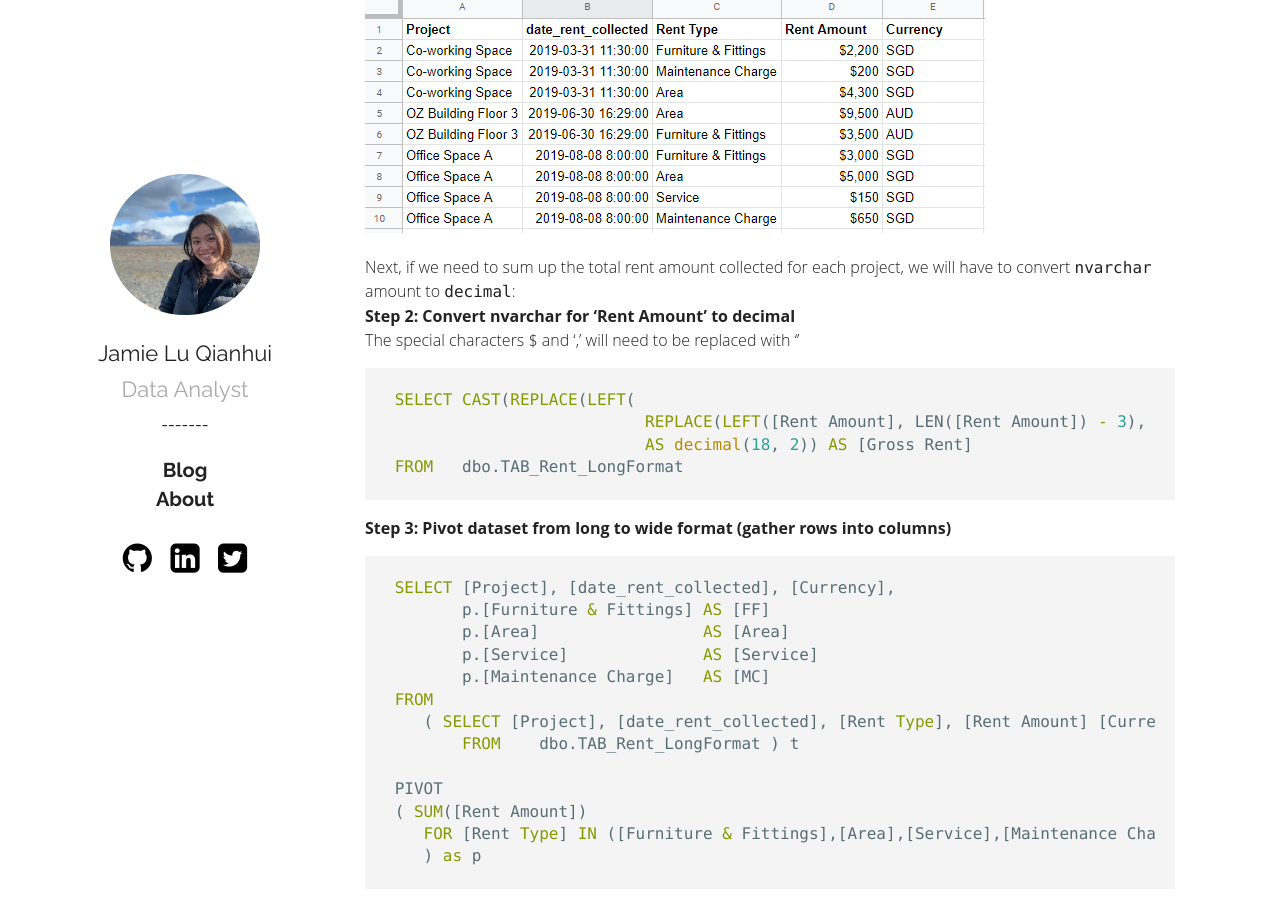
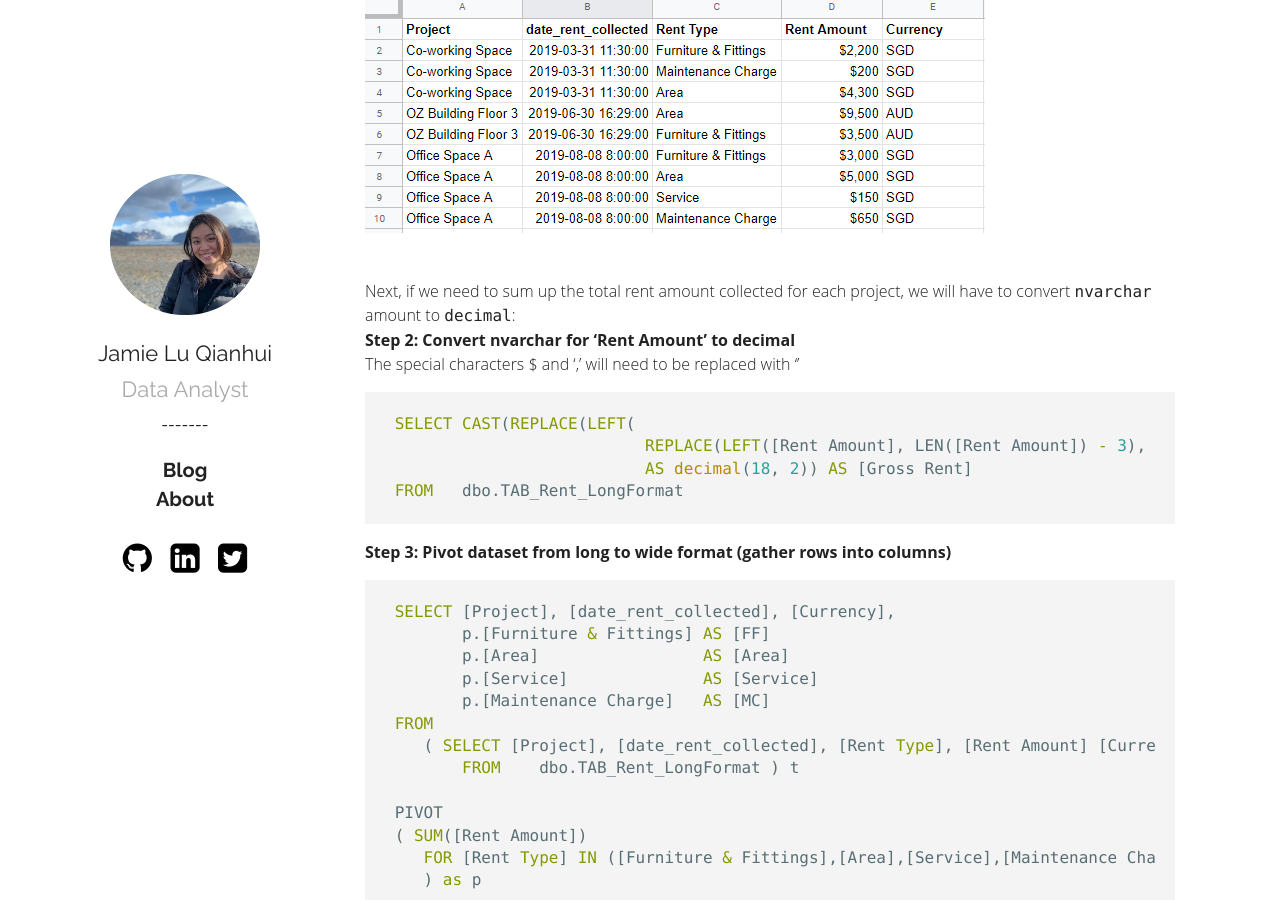
Before and after one commit to jamieqianhui/jamieqianhui.github.io, a Jekyll site: the page built from _posts/2019-06-05-Data-Wrangling-using-tSQL.markdown, in a window 1280 px wide and 900 px high, scrolled down 1056 px. Built offline with Jekyll 4.4.1, drawn with Linux system fonts in a browser that asks for light colours.

Commit message:
Update 2019-06-05-Data-Wrangling-using-tSQL.markdown

````diff
--- a/_posts/2019-06-05-Data-Wrangling-using-tSQL.markdown
+++ b/_posts/2019-06-05-Data-Wrangling-using-tSQL.markdown
@@ -30,9 +30,9 @@ Now, we will be able to order the dataset based on datetime:
  ORDER BY [date_rent_collected]
 ```
 The output will look like this: <br>
-![tab_dateformat]({{ '/assets/tab_dateformat.PNG' | relative_url }})  <br>
+![tab_dateformat]({{ '/assets/tab_dateformat.PNG' | relative_url }})
 
-
+<br>
 Next, if we need to sum up the total rent amount collected for each project, we will have to convert `nvarchar` amount to `decimal`:
 <br>
 **Step 2: Convert nvarchar for 'Rent Amount' to decimal** <br>
````
